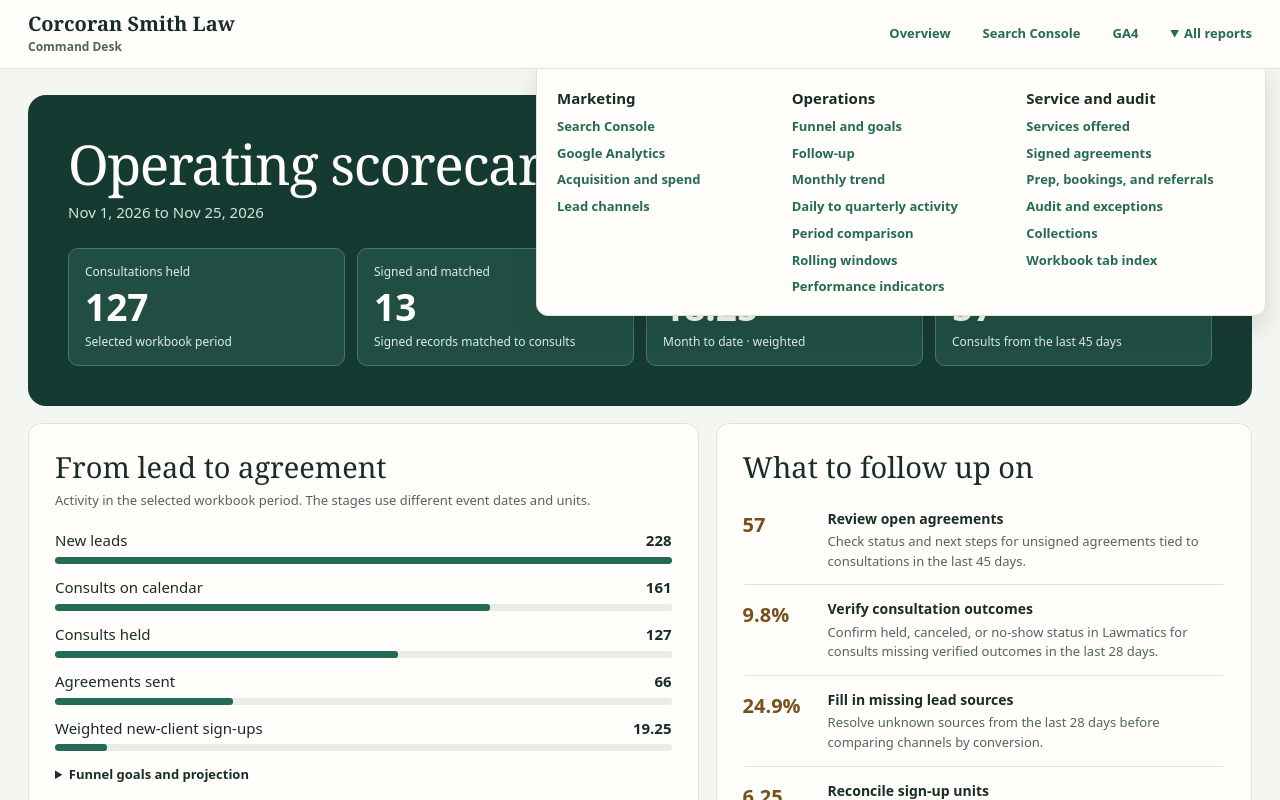
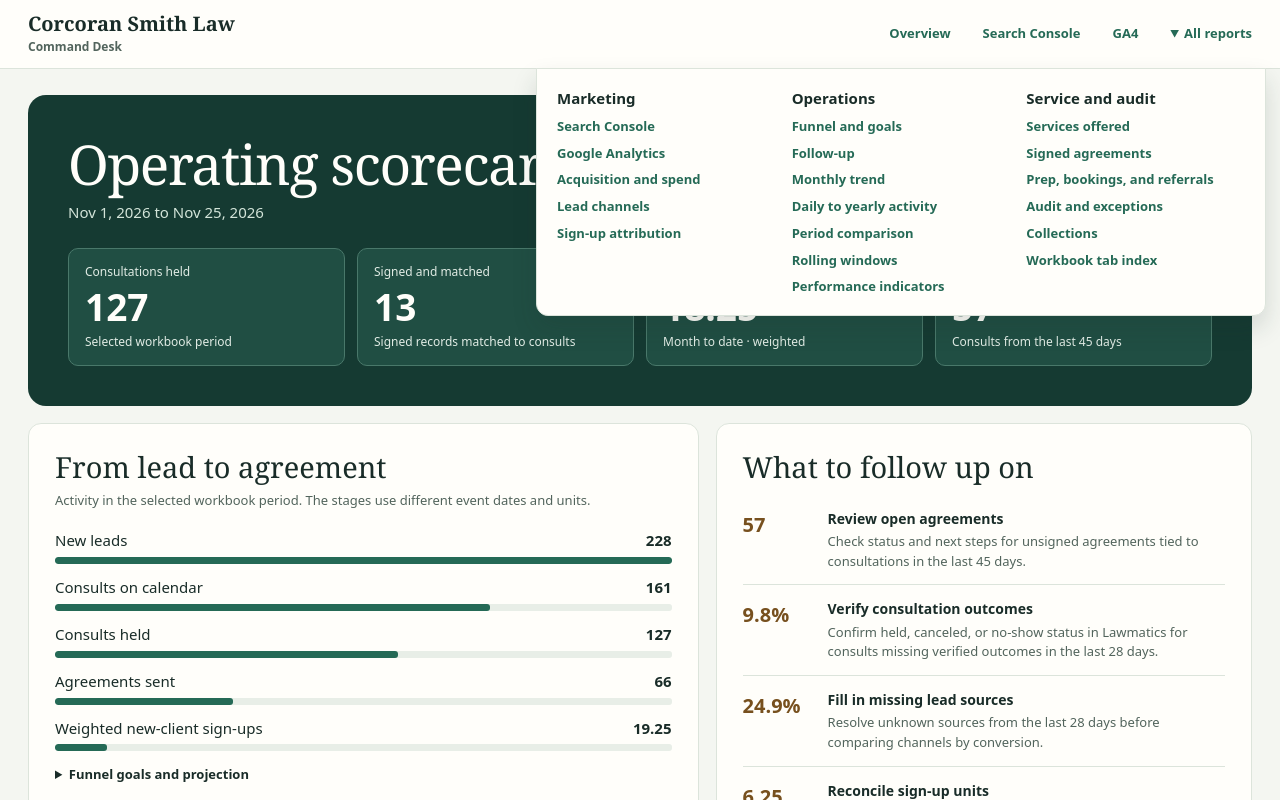
Before and after one commit to CA-Legal-Law/csl-command-desk, a plain HTML site: page operations/index.html in a window 1280 px wide. Both pictures are taken after a click on the heading "All reports". Shown: the top 800 px of the page. Drawn offline with Linux system fonts and the light colour scheme.

Commit message:
Automated refresh 2026-11-25

```diff
--- a/metrics.json
+++ b/metrics.json
@@ -2501,7 +2501,7 @@
   "monthly_revenue_forfeited": 4250.08
  },
  "_meta": {
-  "generated_at": "2026-11-25T21:17:29+00:00",
+  "generated_at": "2026-11-25T21:19:35+00:00",
   "generated_date": "2026-11-25",
   "sources": {
    "meta_ads": {
@@ -2509,65 +2509,65 @@
    },
    "gsc": {
     "status": "ok",
-    "at": "2026-11-25T21:16:11+00:00",
-    "secs": 2.6
+    "at": "2026-11-25T21:18:35+00:00",
+    "secs": 2.5
    },
    "ga4": {
     "status": "ok",
-    "at": "2026-11-25T21:16:13+00:00",
-    "secs": 4.1
+    "at": "2026-11-25T21:18:35+00:00",
+    "secs": 2.5
+   },
+   "callrail": {
+    "status": "ok",
+    "at": "2026-11-25T21:18:40+00:00",
+    "secs": 5.4
    },
    "ads": {
     "status": "ok",
-    "at": "2026-11-25T21:16:16+00:00",
-    "secs": 7.0
-   },
-   "callrail": {
+    "at": "2026-11-25T21:18:41+00:00",
+    "secs": 8.6
+   },
+   "lawmatics": {
     "status": "ok",
-    "at": "2026-11-25T21:16:17+00:00",
-    "secs": 4.4
-   },
-   "clio": {
-    "status": "ok",
-    "at": "2026-11-25T21:16:24+00:00",
-    "secs": 15.0
+    "at": "2026-11-25T21:18:52+00:00",
+    "secs": 16.7
    },
    "qbo": {
     "status": "snapshot",
-    "at": "2026-11-25T21:16:24+00:00",
+    "at": "2026-11-25T21:18:52+00:00",
     "secs": 0.0,
     "captured_at": "2026-08-25",
     "period": "2026-01-01 to 2026-08-25"
    },
    "gsc_cil": {
     "status": "ok",
-    "at": "2026-11-25T21:16:25+00:00",
-    "secs": 1.1
+    "at": "2026-11-25T21:18:53+00:00",
+    "secs": 1.4
    },
    "gsc_ell": {
     "status": "ok",
-    "at": "2026-11-25T21:16:26+00:00",
-    "secs": 1.0
-   },
-   "lawmatics": {
-    "status": "ok",
-    "at": "2026-11-25T21:16:32+00:00",
-    "secs": 20.9
+    "at": "2026-11-25T21:18:54+00:00",
+    "secs": 1.1
    },
    "consultations": {
     "status": "ok",
-    "at": "2026-11-25T21:16:33+00:00",
-    "secs": 6.7
+    "at": "2026-11-25T21:19:00+00:00",
+    "secs": 5.3
+   },
+   "clio": {
+    "status": "ok",
+    "at": "2026-11-25T21:19:22+00:00",
+    "secs": 50.0
    },
    "intake": {
     "status": "ok",
-    "at": "2026-11-25T21:17:29+00:00",
-    "secs": 72.0
+    "at": "2026-11-25T21:19:35+00:00",
+    "secs": 54.3
    },
    "smith": {
     "status": "ok",
-    "at": "2026-11-25T21:17:29+00:00",
-    "secs": 73.5,
+    "at": "2026-11-25T21:19:35+00:00",
+    "secs": 55.0,
     "snapshot_captured_at": "2026-11-23T13:17:21-08:00"
    }
   },
--- a/operations.js
+++ b/operations.js
@@ -12,17 +12,18 @@
   const formatFor = {number,money,percent};
   const WORKBOOK_TABS = [
     ['Command Dashboard','#funnel','Funnel, goals, and forecasts'], ['Rep View','#indicators','Firm indicators here. Individual performance in the firm workbook.'],
-    ['Compare','#compare','Reporting-period comparison'], ['Consultation Audit NEW','#audit','Audit totals here. Consultation records in the firm workbook.'],
+    ['Compare','#compare','Reporting-period comparison'], ['Sign-Up Attribution','#attribution','Signings and verification by channel'],
+    ['Consultation Audit [NEW]','#audit','Audit totals here. Consultation records in the firm workbook.'],
     ['Funnel Scorecard','#rolling','Rolling funnel windows'], ['Pre-Consult Prep','#intake','Consultation preparation counts'],
     ['Lead Journey','#intake','Booking-class totals'], ['Missed Consults','#audit','Missed consultation count'],
     ['Off-Calendar Review','#audit','Pending review count'], ['Smith.ai Booking Gaps','#intake','Booking-gap review count'],
     ['Referral Log','#intake','Referral totals here. Individual referrals in the firm workbook.'], ['Ops Log','#audit','Operational exceptions'],
-    ['Daily, Weekly, Monthly, Quarter','#periods','Event-date activity by reporting interval'], ['Instructions','','Operating documentation in the firm workbook'],
+    ['Daily, Weekly, Monthly, Quarterly, Yearly Stats','#periods','Event-date activity by reporting interval'], ['Instructions','','Operating documentation in the firm workbook'],
     ['Funnel Indicators','#indicators','Performance against goals'], ['Funnel Ledger','#signing','Signing and timing totals here. Individual records in the firm workbook.'],
     ['Funnel KPI Feed','#activity','Tracker totals and coverage'], ['Funnel Maps & Goals','#funnel','Goal values here. Source mappings in the firm workbook.'],
     ['Funnel KPI Snapshot','','Historical fallback in the firm workbook'],
-    ...['Dashboard (old)','Metrics','Draft Follow-Ups','Backfill 2026-10-23','SCRATCH - Automation','Consultation Audit']
-      .map(name => [`DO NOT USE ${name}`,'','Archived in the firm workbook'])
+    ...['Dashboard (old)','Metrics','Draft Follow-Ups','Backfill 2026-10-23','SCRATCH - Automation Test','Consultation Audit']
+      .map(name => [`[DO NOT USE] ${name}`,'','Archived in the firm workbook'])
   ];
   const el = (tag, value, className) => {
     const element = document.createElement(tag);
@@ -144,6 +145,8 @@
       table(id,[title,'On calendar','Held','Signed','Close rate'],(rows || []).map(([label,scheduled,held,signed,rate]) =>
         ({label,cells:[text(scheduled),text(held),text(signed),text(rate,percent)]})));
     }
+    table('attribution-table',['Channel','Logged signings','Verified source','Verified share'],(reports.attribution || []).map(([label,total,verified]) =>
+      ({label,cells:[text(total),text(verified),text(total > 0 && Number.isFinite(verified) ? verified / total : null,percent)]})));
     table('signing-table',['Service','Signed','Earlier consult','Share','Avg. days to sign','Avg. days from send','Send date on file'],
       (reports.signing || []).map(([label,signed,earlier,share,delay,sendDelay,sendDates]) =>
         ({label,cells:[text(signed),text(earlier),text(share,percent),text(delay),text(sendDelay),text(sendDates)]})));
--- a/operations/index.html
+++ b/operations/index.html
@@ -3,7 +3,7 @@
 <link rel="stylesheet" href="../operations.css?v=2320796f351a">
 <script src="../data-status.js?v=e63da4d74528" defer></script>
 <script src="../marketing-trends.js?v=c9885d0d2d49" defer></script>
-<script src="../operations.js?v=b75bc388b0f9" defer></script>
+<script src="../operations.js?v=a576958ecafa" defer></script>
 <style></style></head><body>
 <a class="skip" href="#main">Skip to scorecard</a>
 <header class="site-header">
@@ -13,8 +13,8 @@
       <a href="#overview">Overview</a><a href="#search">Search Console</a><a href="#analytics">GA4</a>
       <details class="report-menu"><summary>All reports</summary>
         <div class="report-menu-grid">
-          <div><strong>Marketing</strong><a href="#search">Search Console</a><a href="#analytics">Google Analytics</a><a href="#activity">Acquisition and spend</a><a href="#channels">Lead channels</a></div>
-          <div><strong>Operations</strong><a href="#funnel">Funnel and goals</a><a href="#follow-up">Follow-up</a><a href="#trends">Monthly trend</a><a href="#periods">Daily to quarterly activity</a><a href="#compare">Period comparison</a><a href="#rolling">Rolling windows</a><a href="#indicators">Performance indicators</a></div>
+          <div><strong>Marketing</strong><a href="#search">Search Console</a><a href="#analytics">Google Analytics</a><a href="#activity">Acquisition and spend</a><a href="#channels">Lead channels</a><a href="#attribution">Sign-up attribution</a></div>
+          <div><strong>Operations</strong><a href="#funnel">Funnel and goals</a><a href="#follow-up">Follow-up</a><a href="#trends">Monthly trend</a><a href="#periods">Daily to yearly activity</a><a href="#compare">Period comparison</a><a href="#rolling">Rolling windows</a><a href="#indicators">Performance indicators</a></div>
           <div><strong>Service and audit</strong><a href="#services">Services offered</a><a href="#signing">Signed agreements</a><a href="#intake">Prep, bookings, and referrals</a><a href="#audit">Audit and exceptions</a><a href="#collections">Collections</a><a href="#workbook">Workbook tab index</a></div>
         </div>
       </details>
@@ -81,13 +81,14 @@
   <section id="compare" class="panel report-section"><h2>Period comparison</h2><p class="caption">Workbook comparison by event date. The periods and values follow the workbook’s Compare view.</p><div id="comparison-table" class="table-wrap"></div></section>
   <section id="rolling" class="panel report-section"><h2>Rolling windows</h2><p class="caption">Current workbook period and trailing 30, 60, and 90 days.</p><div id="rolling-table" class="table-wrap"></div></section>
   <section id="periods" class="panel report-section">
-    <div class="panel-heading"><h2>Daily to quarterly activity</h2><label class="trend-picker" for="period-grain">Reporting interval<select id="period-grain">
-      <option value="daily">Daily</option><option value="weekly">Weekly</option><option value="monthly">Monthly</option><option value="quarterly">Quarterly</option>
+    <div class="panel-heading"><h2>Daily to yearly activity</h2><label class="trend-picker" for="period-grain">Reporting interval<select id="period-grain">
+      <option value="daily">Daily</option><option value="weekly">Weekly</option><option value="monthly">Monthly</option><option value="quarterly">Quarterly</option><option value="yearly">Yearly</option>
     </select></label></div>
     <p class="caption">KPI Tracker activity by event date. Days reported shows coverage. The current interval can be partial.</p><div id="periods-table" class="table-wrap long-table"></div>
   </section>
   <section id="indicators" class="panel report-section"><h2>Performance indicators</h2><p class="caption">Workbook measures for intake, outcomes, offer timing, sign-ups, and payments. Reporting windows vary by measure.</p><div id="indicators-table" class="table-wrap"></div></section>
   <section id="channels" class="panel report-section"><h2>Lead channels</h2><p class="caption">Calendar, held, and signed counts from the workbook’s channel breakdown.</p><div id="channel-table" class="table-wrap"></div></section>
+  <section id="attribution" class="panel report-section"><h2>Sign-up attribution</h2><p class="caption">Signed agreements with a recorded channel in the attribution log. Verified counts use the log’s evidence label. The totals describe signings and source verification.</p><div id="attribution-table" class="table-wrap"></div></section>
   <section id="services" class="panel report-section"><h2>Services offered</h2><div id="service-table" class="table-wrap"></div></section>
   <section id="signing" class="panel report-section"><h2>Signed agreements by service</h2><p class="caption">Signed consultation records and timing by service. Send-to-sign timing covers agreements with a recorded send date.</p><div id="signing-table" class="table-wrap"></div></section>
   <div class="split secondary">
```
